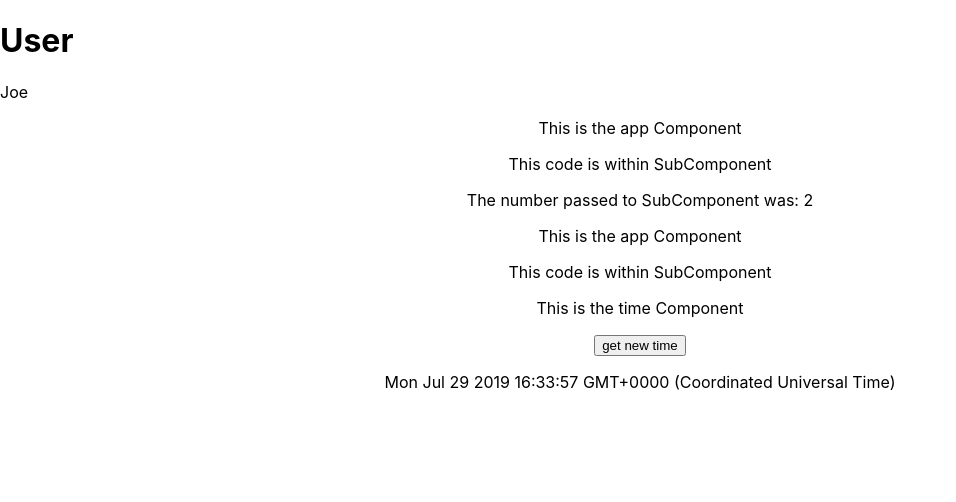
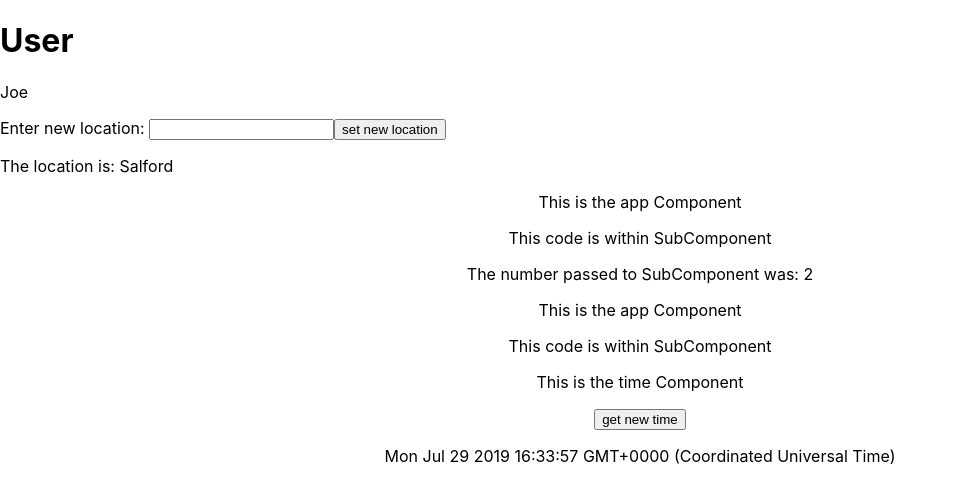
Before and after one commit to patelkarishma10/IntoToNode, a React (Create React App) app: page / in a window 1280 px wide. Shown: the top 502 px of the page, without its empty margins (0-956 px from the left). Built offline with nearby package versions, Linux system fonts and the light colour scheme.

Commit message:
created a form in the user component

```diff
--- a/src/User/User.js
+++ b/src/User/User.js
@@ -2,13 +2,34 @@ import React, { Component } from 'react';
 import UserDetail  from './UserDetail';
 
 export class User extends Component {
+    constructor(){
+        super();
+        this.state = {
+            location:"Salford"
+        };
+    }
+
+    newLocation = (e) => {
+e.preventDefault();
+    this.setState ({
+        location: document.getElementById("locationInput").value
+    })
+}
 
     myUserData = {
-        name : "Joe"
+        name : "Joe",
+        location: "Salford"
     };
     render() {
         return (
-        <div><UserDetail userData={this.myUserData}/></div>
+        <div><UserDetail userData={this.myUserData}/>
+        <form onSubmit={this.newLocation}>
+            <label for="locationInput">Enter new location: </label>
+            <input id="locationInput" type= "text" />
+            <input type = "submit" value="set new location"/>
+            </form>
+            <p>The location is: {this.state.location.toString()}</p>
+        </div>
 
     );
     }
```
